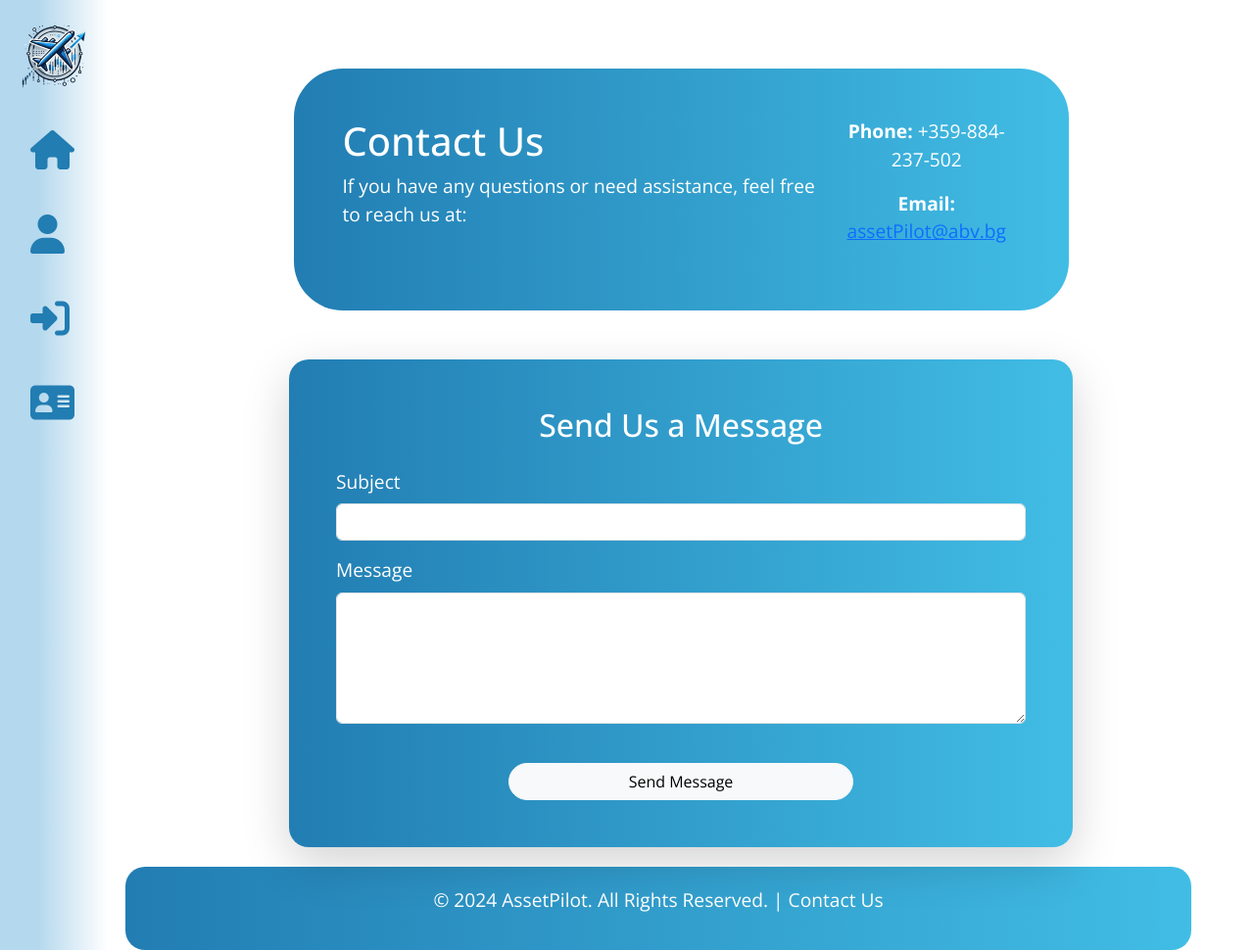
After one commit to danielkstefanov/AssetPilot, a Django app: page /contact-us/ in a window 1280 px wide. The commit adds this page. Shown: the whole page at 98% size. Run offline with Django 5.2, Linux system fonts and the light colour scheme; some libraries are stand-ins or nearby versions.

Commit message:
add contact us page and fix some styles

```diff
--- /dev/null
+++ b/AssetPilot/AssetPilot/pages/static/pages/css/contact-us.css
@@ -0,0 +1,34 @@
+.contact-hero {
+    background: linear-gradient(to right, #227db2, #41bde5);
+    border-radius: 50px;
+    color: white;
+    padding: 50px;
+    margin-left: 15%;
+    margin-right: 15%;
+    margin-top: 50px;
+    text-align: center;
+    display: flex;
+}
+
+.contact-text {
+    text-align: center;
+    margin-right: auto;
+}
+
+.hero h1 {
+    font-size: 3rem;
+    font-weight: bold;
+}
+
+.hero p {
+    font-size: 1.2rem;
+    margin: 20px 0;
+}
+
+.card {
+    width: 800px;
+    background: linear-gradient(to right, #227db2, #41bde5);
+    border: none;
+    border-radius: 20px;
+    margin-top: 50px;
+}
--- /dev/null
+++ b/AssetPilot/AssetPilot/pages/templates/pages/contact-us.html
@@ -0,0 +1,46 @@
+{% extends "base.html" %}
+
+{% load static %}
+
+{% block content %}
+<link rel="stylesheet" href="{% static 'pages/css/contact-us.css' %}">
+
+<section class="contact-hero">
+    <div class="contact-text text-start">
+        <h1>Contact Us</h1>
+        <p>If you have any questions or need assistance, feel free to reach us at:</p>
+    </div>
+    <div class="contact-info">
+        <p><strong>Phone:</strong> +359-884-237-502</p>
+        <p><strong>Email:</strong> <a href="mailto:assetPilot@abv.bg">assetPilot@abv.bg</a></p>
+    </div>
+</section>
+
+
+<div class="container d-flex justify-content-center align-items-center">
+    <div class="card shadow-lg">
+        <div class="card-body p-5 text-white">
+            <h2 class="text-center mb-4">Send Us a Message</h2>
+            {% if error %}
+            <div class="alert alert-danger text-center">{{ error }}</div>
+            {% endif %}
+            <form method="POST">
+                {% csrf_token %}
+                <div class="mb-3">
+                    <label for="subject" class="form-label">Subject</label>
+                    <input type="text" class="form-control" id="subject" name="subject" required>
+                </div>
+                <div class="mb-3">
+                    <label for="message" class="form-label">Message</label>
+                    <textarea class="form-control" id="message" name="message" rows="5" required></textarea>
+                </div>
+                <div class = "text-center">
+                    <button type="submit" class="btn btn-light w-50 rounded-pill mt-4">Send Message</button>
+                </div>
+            </form>
+        </div>
+    </div>
+</div>
+
+
+{% endblock %}
--- a/AssetPilot/AssetPilot/pages/templates/pages/contact.html
+++ /dev/null
@@ -1,5 +0,0 @@
-{% extends "base.html" %}
-{% block content %}
-<h1>Contact Us</h1>
-<p>This is the contact page.</p>
-{% endblock %}
--- a/AssetPilot/AssetPilot/pages/templates/pages/home.html
+++ b/AssetPilot/AssetPilot/pages/templates/pages/home.html
@@ -42,9 +42,4 @@
         </div>
     </div>
 </section>
-
-<footer>
-    <p>&copy; 2024 AssetPilot. All Rights Reserved. | <a href="/contact">Contact Us</a>
-    </p>
-</footer>
 {% endblock %}
--- a/AssetPilot/AssetPilot/pages/urls.py
+++ b/AssetPilot/AssetPilot/pages/urls.py
@@ -3,5 +3,5 @@ from . import views
 
 urlpatterns = [
     path('', views.home_view, name='home'),
-    path('contact/', views.contact_view, name='contact'),
+    path('contact-us/', views.contact_us_view, name='contact-us'),
 ]
--- a/AssetPilot/AssetPilot/pages/views.py
+++ b/AssetPilot/AssetPilot/pages/views.py
@@ -1,7 +1,59 @@
+import os
 from django.shortcuts import render
+from django.shortcuts import render, redirect
+from django.contrib.auth.decorators import login_required
+from django.contrib import messages
+from mailjet_rest import Client
+
 
 def home_view(request):
     return render(request, 'pages/home.html')
 
-def contact_view(request):
-    return render(request, 'pages/contact.html')
+
+# Replace with your Mailjet API credentials
+MAILJET_API_KEY = 'your_mailjet_api_key'
+MAILJET_API_SECRET = 'your_mailjet_api_secret'
+MAILJET_EMAIL = 'assetPilot@abv.bg'
+
+
+def contact_us_view(request):
+    if request.method == 'POST':
+
+        if not request.user.is_authenticated:
+            return render(request, 'pages/contact-us.html', {'error': 'You have to be logged in!'})
+
+        subject = request.POST.get('subject')
+        message = request.POST.get('message')
+        user_email = request.user.email
+
+        if subject and message:
+            # Send email using Mailjet
+            mailjet = Client(auth=(MAILJET_API_KEY, MAILJET_API_SECRET), version='v3.1')
+            data = {
+                'Messages': [
+                    {
+                        "From": {
+                            "Email": MAILJET_EMAIL,
+                            "Name": "AssetPilot"
+                        },
+                        "To": [
+                            {
+                                "Email": MAILJET_EMAIL,
+                                "Name": "Support"
+                            }
+                        ],
+                        "Subject": subject,
+                        "TextPart": f"Message from {user_email}:\n\n{message}",
+                    }
+                ]
+            }
+            result = mailjet.send.create(data=data)
+
+            if result.status_code == 200:
+                messages.success(request, "Your message has been sent successfully!")
+            else:
+                messages.error(request, "Failed to send your message. Please try again later.")
+
+            return redirect('contact-us')
+
+    return render(request, 'pages/contact-us.html')
--- a/AssetPilot/AssetPilot/static/css/base.css
+++ b/AssetPilot/AssetPilot/static/css/base.css
@@ -1,7 +1,7 @@
 body {
     display: flex;
-    height: 100vh;
-    margin: 0;
+    flex-direction: column;
+    height: 100%;
     overflow: auto;
     font-family: "Open Sans", sans-serif;
     font-size: 1.2rem;
@@ -10,6 +10,9 @@ body {
 
 html {
     overflow: auto;
+    height: 100%;
+    display: flex;
+    flex-direction: column;
 }
 
 .sidebar {
@@ -101,3 +104,23 @@ html {
     text-align: center;
     transition: width 1s ease-in-out;
 }
+
+footer {
+    text-align: center;
+    padding: 20px;
+    margin-left: 10%;
+    margin-right: 5%;
+    border-radius: 20px;
+    color: white;
+    transition: margin-left 0.3s ease-in-out;
+    background: linear-gradient(to right, #227db2, #41bde5);
+}
+
+footer.footer-expanded {
+    margin-left: 20%;
+}
+
+footer a {
+    color: white;
+    text-decoration: none;
+}
--- a/AssetPilot/AssetPilot/templates/base.html
+++ b/AssetPilot/AssetPilot/templates/base.html
@@ -54,23 +54,31 @@
 
 <div class="content" id="mainContent">
     {% block content %}
-    <h1>Welcome to MyApp</h1>
     {% endblock %}
 </div>
+
+<footer id="footer">
+    <p>&copy; 2024 AssetPilot. All Rights Reserved. | <a href="{% url 'contact-us' %}">Contact Us</a>
+    </p>
+</footer>
+
 
 <script>
     const sidebar = document.getElementById('sidebar');
     const content = document.getElementById('mainContent');
+    const footer = document.getElementById('footer');
 
     sidebar.addEventListener('click', () => {
         sidebar.classList.add('expanded');
         content.classList.add('sidebar-expanded');
+        footer.classList.add('footer-expanded');
     });
 
     document.addEventListener('click', (e) => {
         if (!sidebar.contains(e.target)) {
             sidebar.classList.remove('expanded');
             content.classList.remove('sidebar-expanded');
+            footer.classList.remove('footer-expanded');
         }
     });
 </script>
```
Also changed, not shown: AssetPilot/AssetPilot/pages/static/pages/css/home.css (+0 -15 lines).
